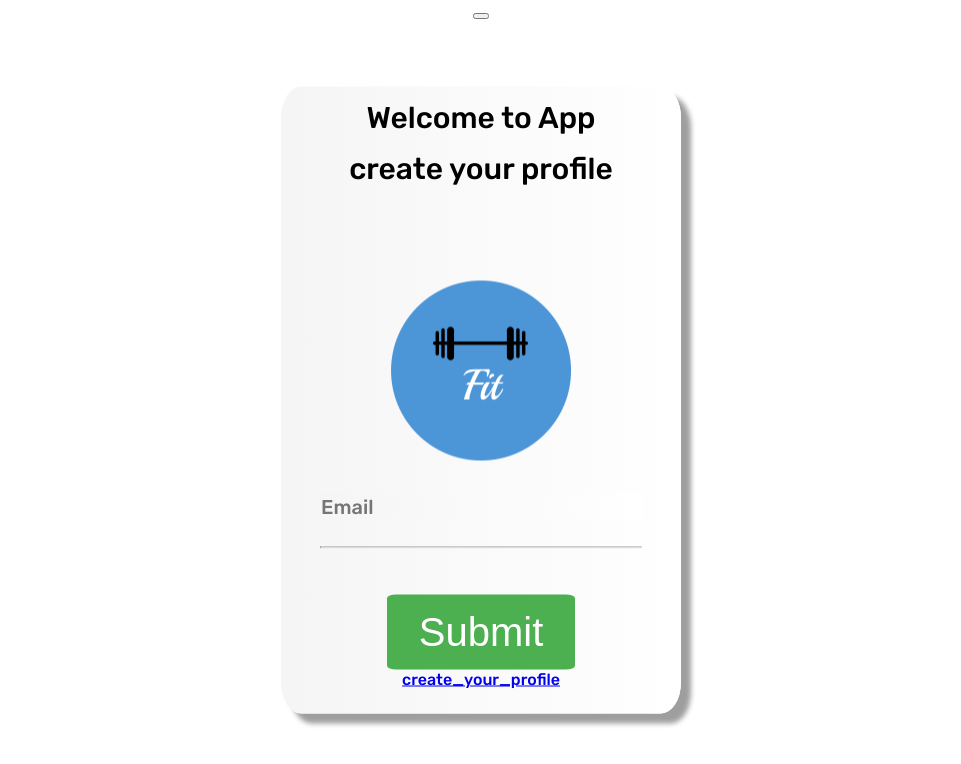
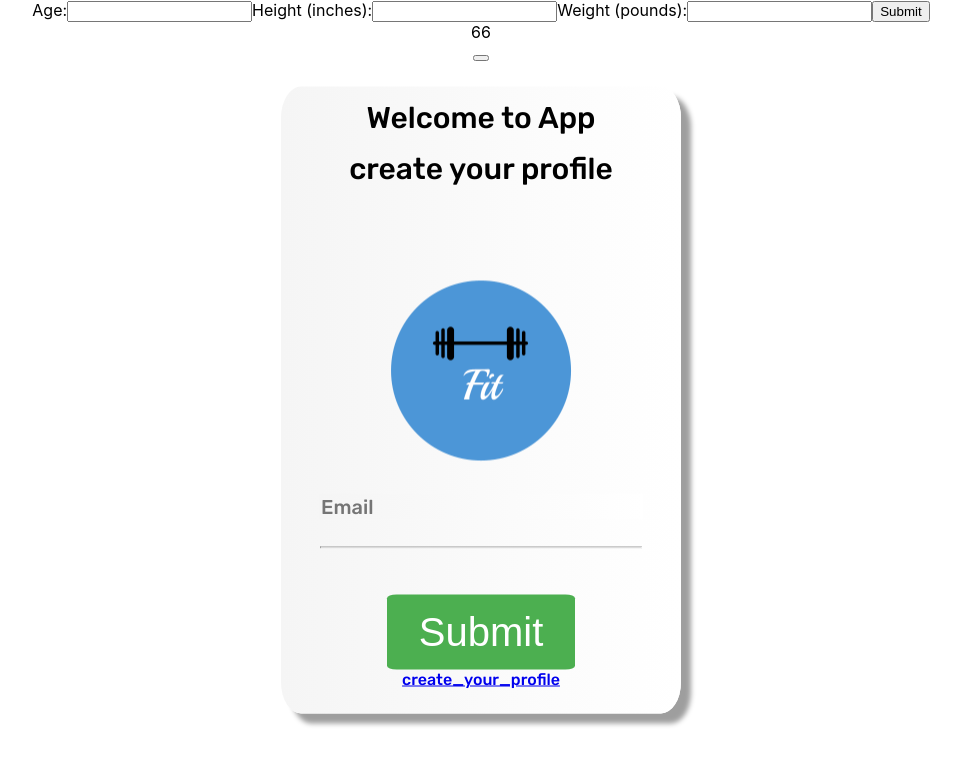
Before and after one commit to petermijkje/workout_app, a React (Create React App) app in the folder workout_app/: page /CreateYourProfile in a window 1280 px wide. Shown: the top 764 px of the page, without its empty margins (159-1120 px from the left). Built offline with nearby package versions, Linux system fonts and the light colour scheme.

Commit message:
added function that returns basal metabolic rate

```diff
--- a/workout_app/src/Components/SignUp/CreateYourProfile/CreateYourProfile.js
+++ b/workout_app/src/Components/SignUp/CreateYourProfile/CreateYourProfile.js
@@ -2,21 +2,30 @@ import React, { Component } from 'react';
 import Logo from './logo.png'
 
 export default class CreateYourProfile extends Component {
-    state = {
-        age: [],
-        sex: [],
-        inches: [],
-        pounds: [],
-     }
+    constructor(props){
+        super(props)
+        this.state = {
+            age: '',
+            sex: [],
+            inches: '',
+            pounds: '',
+        }
+        this.handleChangeAge = this.handleChangeAge.bind(this)
+        this.handleChangeHeight = this.handleChangeHeight.bind(this)
+        this.handleChangeWeight = this.handleChangeWeight.bind(this)
+        this.handleSubmit = this.handleSubmit.bind(this)
+    }
 
-
-     getBasalMetabolicRate = (pounds, inches, age) => {
-        const basalMetabolicRate = (66 + (6.2*pounds) + (12.7 * inches) - (6.76 * age))
+     getBasalMetabolicRate = (weight, height, years) => {
+         const pounds = this.state.pounds
+         const inches = this.state.inches
+         const age = this.state.age
+        const basalMetabolicRate = (66 + (6.2 * pounds) + (12.7 * inches) - (6.76 * age))
         const totalPounds = (6.2*pounds)
         const totalInches = (12.7*inches)
         const totalAge = (6.76*age)
         // console.log(totalPounds, totalInches, totalAge)
-        console.log(basalMetabolicRate)
+        return basalMetabolicRate
     }
 
     getTotalDailyEnergyExpenditure = (bmr, activity) => {
@@ -28,11 +37,58 @@ export default class CreateYourProfile extends Component {
         console.log(bmr*activity)
     }
 
+    handleChangeAge(event){
+        this.setState({age: event.target.value})
+    }
+
+    handleChangeHeight(event){
+        this.setState({inches: event.target.value})
+    }
+
+    handleChangeWeight(event){
+        this.setState({pounds: event.target.value})
+    }
+
+    handleSubmit(event) {
+        alert(
+            `current age: ` + this.state.age +
+            `current height:` + this.state.inches +
+            `current weight:` + this.state.pounds
+            )
+
+        event.preventDefault()
+    }
+
     render() {
         return (
         <div>
-            {this.getBasalMetabolicRate(200, 66, 28)}
-            {this.getTotalDailyEnergyExpenditure(1954, 1.5)}
+            <form onSubmit={this.handleSubmit}>
+                <label>
+                    Age:
+                    <input
+                        type="text"
+                        pattern="[0-9]*"
+                        value={this.state.age}
+                        onChange={this.handleChangeAge}
+                    />
+                    Height (inches):
+                    <input
+                        type="text"
+                        pattern="[0-9]*"
+                        value={this.state.inches}
+                        onChange={this.handleChangeHeight}
+                    />
+                    Weight (pounds):
+                    <input
+                        type="text"
+                        pattern="[0-9]*"
+                        value={this.state.pounds}
+                        onChange={this.handleChangeWeight}
+                    />
+                </label>
+                <input type="submit" value="Submit" />
+            </form>
+                {this.getBasalMetabolicRate()}
         </div>
         );
     }
```
